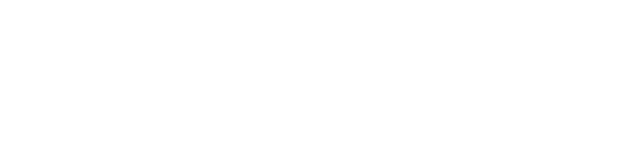
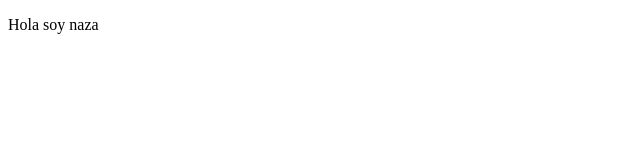
Before and after one commit to Rocksyro/Ingenias2, a plain HTML site: page index.html in a window 1280 px wide. Shown: the whole page, without its empty margins (0-640 px from the left). Drawn offline with Linux system fonts and the light colour scheme.

Commit message:
mi commit

```diff
--- a/index.html
+++ b/index.html
@@ -7,6 +7,6 @@
     <title>Clase 12</title>
 </head>
 <body>
-
+    <p>Hola soy naza</p>
 </body>
 </html>
```
